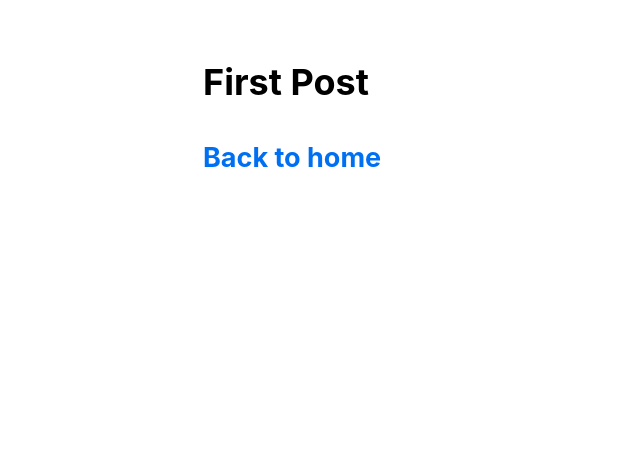
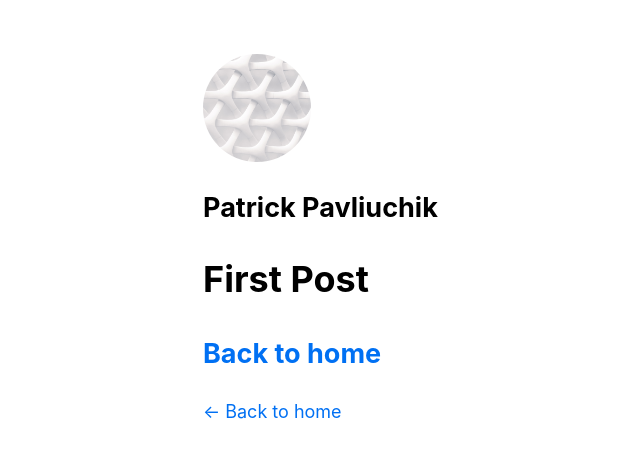
Before and after one commit to Pascha-404/nextjs-blog-practice, a Next.js app: page /posts/first-post in a window 1280 px wide. Shown: the top 458 px of the page, without its empty margins (131-771 px from the left). Built offline with nearby package versions, Linux system fonts and the light colour scheme.

Commit message:
changed layout

```diff
--- a/components/Layout.js
+++ b/components/Layout.js
@@ -1,7 +1,73 @@
+import Head from 'next/head';
+import Image from 'next/image';
 import styles from './layout.module.css';
+import utilStyles from '../styles/utils.module.css';
+import Link from 'next/link';
 
-function Layout({ children }) {
-	return <div className={styles.container}>{children}</div>;
+const name = 'Patrick Pavliuchik';
+export const siteTitle = 'Next.js Sample Website';
+
+export default function Layout({ children, home }) {
+	return (
+		<div className={styles.container}>
+			<Head>
+				<link rel='icon' href='/favicon.ico' />
+				<meta
+					name='description'
+					content='Learn how to build a personal website using Next.js'
+				/>
+				<meta
+					property='og:image'
+					content={`https://og-image.vercel.app/${encodeURI(
+						siteTitle
+					)}.png?theme=light&md=0&fontSize=75px&images=https%3A%2F%2Fassets.vercel.com%2Fimage%2Fupload%2Ffront%2Fassets%2Fdesign%2Fnextjs-black-logo.svg`}
+				/>
+				<meta name='og:title' content={siteTitle} />
+				<meta name='twitter:card' content='summary_large_image' />
+			</Head>
+			<header className={styles.header}>
+				{home ? (
+					<>
+						<Image
+							priority
+							src='/images/profile.jpeg'
+							className={utilStyles.borderCircle}
+							height={144}
+							width={144}
+							alt={name}
+						/>
+						<h1 className={utilStyles.heading2Xl}>{name}</h1>
+					</>
+				) : (
+					<>
+						<Link href='/'>
+							<a>
+								<Image
+									priority
+									src='/images/profile.jpeg'
+									className={utilStyles.borderCircle}
+									height={108}
+									width={108}
+									alt={name}
+								/>
+							</a>
+						</Link>
+						<h2 className={utilStyles.headingLg}>
+							<Link href='/'>
+								<a className={utilStyles.colorInherit}>{name}</a>
+							</Link>
+						</h2>
+					</>
+				)}
+			</header>
+			<main>{children}</main>
+			{!home && (
+				<div className={styles.backToHome}>
+					<Link href='/'>
+						<a>← Back to home</a>
+					</Link>
+				</div>
+			)}
+		</div>
+	);
 }
-
-export default Layout;
```
